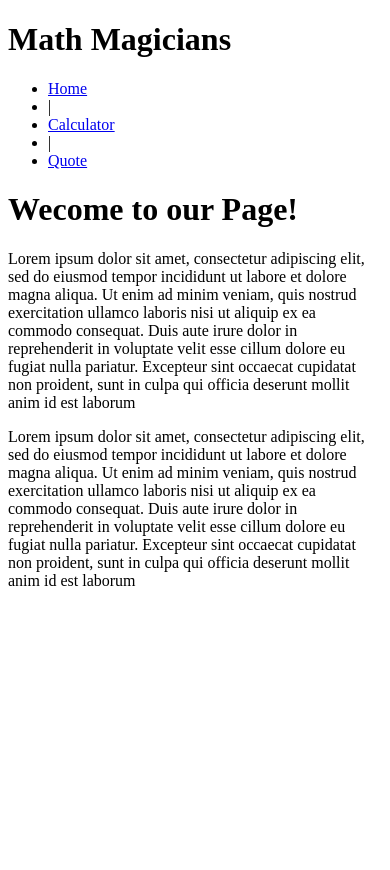
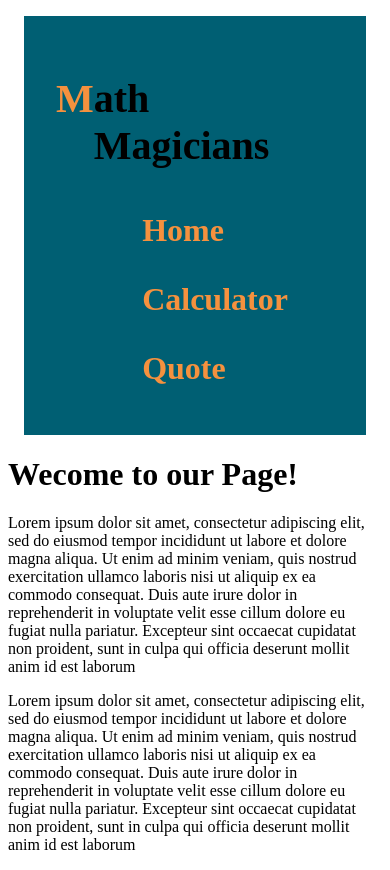
Before and after one commit to mike2611/math-magicians, a React (Create React App) app: page / in a window 390 px wide. Before the commit the page ends 844 px from the top, so only its background shows below. Built offline with nearby package versions, Linux system fonts and the light colour scheme.

Commit message:
Add style to App.css

```diff
--- /dev/null
+++ b/src/App.css
@@ -0,0 +1,68 @@
+.d-flex {
+ display: flex;
+}
+
+.nav-bar {
+  align-items: center;
+  justify-content: space-between;
+  padding: 2rem;
+  margin: 1rem;
+  background-color: #005F73;
+}
+
+.nav-bar h1 {
+  font-size: 3rem;
+}
+
+.big-m {
+  color: #f5913e;
+}
+
+.nav-menu {
+  list-style: none;
+  margin: 0;
+}
+
+.nav-menu li {
+  margin: 1rem;
+  font-size: 2rem;
+  color: #f5913e;
+}
+
+.nav-elements {
+  text-decoration: none;
+  color: #f5913e;
+  font-weight: 700;
+}
+
+.nav-elements:hover {
+  color: #ca6702;
+}
+
+.separations {
+  font-weight: 700;
+}
+
+@media screen and (max-width: 770px) {
+  .nav-bar {
+    flex-direction: column;
+  }
+  .nav-bar h1 {
+    display: flex;
+    justify-content: center;
+    font-size: 2.5rem;
+  }
+  .nav-menu {
+    flex-direction: column;
+  }
+  .nav-menu li {
+    margin: 1rem;
+    font-size: 2rem;
+    color: #f5913e;
+  }
+
+  .separations {
+    display: none;
+  }
+
+}
--- a/src/App.js
+++ b/src/App.js
@@ -5,24 +5,30 @@ import {
 import Home from './components/Home';
 import Quote from './components/Quote';
 import Math from './components/Math';
+import './App.css';
 
 const App = () => (
   <Router>
     <div className="App">
-      <h1>Math Magicians</h1>
-      <ul>
+      <div className="nav-bar d-flex">
+        <h1>
+          <span className="big-m">M</span>
+          ath Magicians
+        </h1>
+        <ul className="nav-menu d-flex">
           <li>
-          <Link to="/">Home</Link>
+            <Link to="/" className="nav-elements">Home</Link>
           </li>
-        <li>|</li>
+          <li className="separations">|</li>
           <li>
-          <Link to="/calculator">Calculator</Link>
+            <Link to="/calculator" className="nav-elements">Calculator</Link>
           </li>
-        <li>|</li>
+          <li className="separations">|</li>
           <li>
-          <Link to="/quote">Quote</Link>
+            <Link to="/quote" className="nav-elements">Quote</Link>
           </li>
         </ul>
+      </div>
       <Switch>
         <Route exact path="/">
           <Home />
```
Lines whose indentation alone changed are shown as unchanged.
